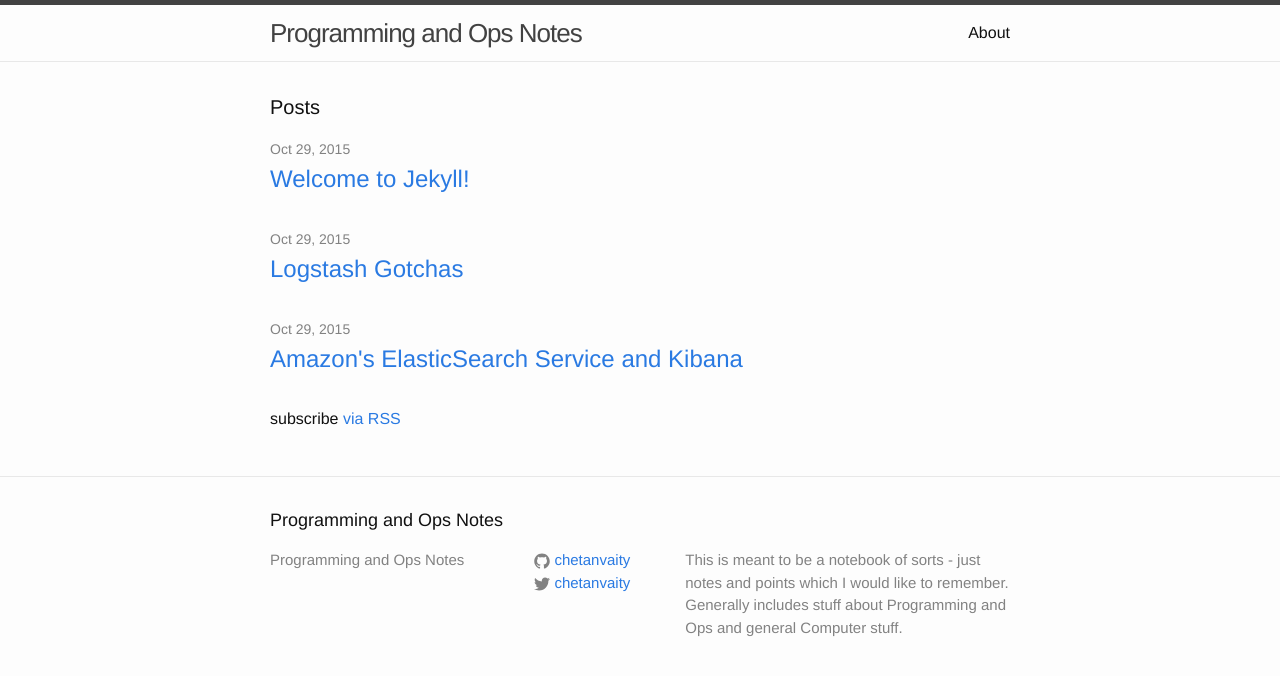
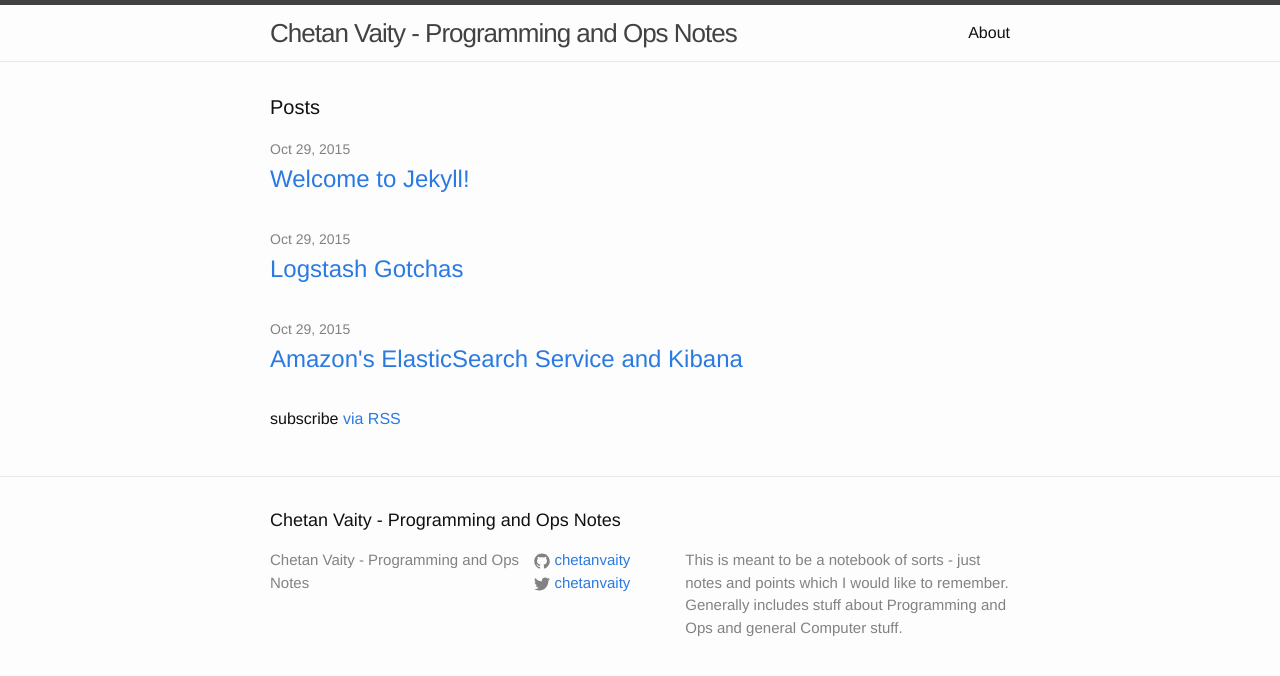
Before and after one commit to chetanvaity/chetanvaity.github.io, a Jekyll site: the page built from index.html, in a window 1280 px wide. Shown: the top 676 px of the page. Built offline with Jekyll 4.4.1, drawn with Linux system fonts in a browser that asks for light colours.

Commit message:
Change title

```diff
--- a/_config.yml
+++ b/_config.yml
@@ -6,7 +6,7 @@
 # 'jekyll serve'. If you change this file, please restart the server process.
 
 # Site settings
-title: Programming and Ops Notes
+title: Chetan Vaity - Programming and Ops Notes
 description: > # this means to ignore newlines until "baseurl:"
   This is meant to be a notebook of sorts - just notes and points which
   I would like to remember. Generally includes stuff about Programming and
```
